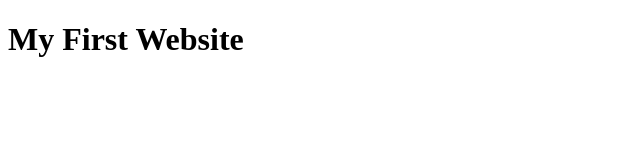
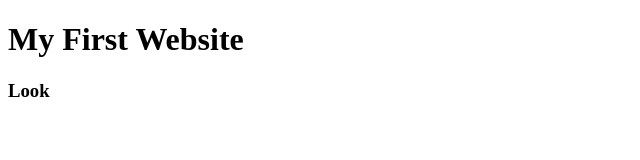
Before and after one commit to aruubro/my-first-website, a plain HTML site: page index.html in a window 1280 px wide. Shown: the full height of the page, 0-640 px from the left. Drawn offline with Linux system fonts and the light colour scheme.

Commit message:
Lerned Github

```diff
--- a/index.html
+++ b/index.html
@@ -8,5 +8,6 @@
 </head>
 <body>
     <h1>My First Website</h1>
+    <h3>Look</h3>
 </body>
 </html>
```
